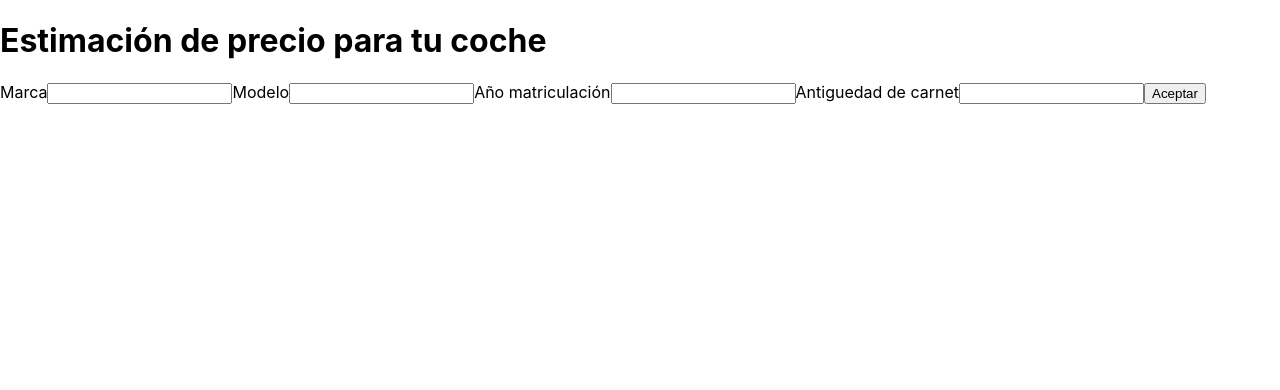
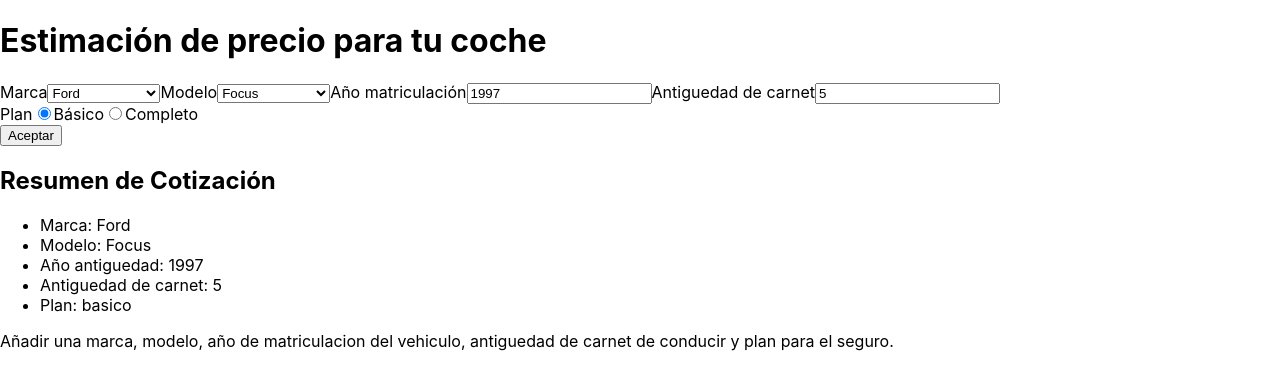
Before and after one commit to AlexanderAlvarezMarques/GS1-Final-Project, a React (Create React App) app: page /priceEstimate in a window 1280 px wide. Shown: the top 390 px of the page. Built offline with nearby package versions, Linux system fonts and the light colour scheme; no server answers.

Commit message:
se consigue ver el precio despues de elegir seguro

```diff
--- /dev/null
+++ b/src/Helper.js
@@ -0,0 +1,37 @@
+export function obtenerDiferenciaYear(year){
+    return new Date().getFullYear() - year;
+}
+
+export function calcularMarca(marca){
+
+    let incremento;
+    switch(marca){
+        case 'Mercedes' :
+            incremento = 1.60;
+            break;
+
+        case 'Audi' :
+            incremento = 1.35;
+            break;
+
+        case 'Ford' :
+            incremento = 1.15;
+            break;
+
+        case 'Toyota' :
+            incremento = 0.95;
+            break;
+
+        case 'Hyundai' :
+            incremento = 0.85;
+            break;
+
+        default:
+            break;
+    }
+    return incremento;
+}
+
+export function obtenerPlan(plan){
+    return (plan === 'basico') ? 1.20 : 1.50 ;
+}
--- a/src/componentes/PriceEstimate.js
+++ b/src/componentes/PriceEstimate.js
@@ -1,4 +1,10 @@
 import React, { useState } from 'react';
+import {obtenerDiferenciaYear} from '../Helper'
+import {calcularMarca} from '../Helper'
+import {obtenerPlan} from '../Helper'
+import Spinner from './Spinner'
+import Resultado from './Resultado'
+import Resumen from './Resumen'
 //import { Router, useHistory} from 'react-router-dom';
 //import {auth, firestore} from '../firebaseConfig';
 
@@ -7,16 +13,31 @@ const PriceEstimate = () => {
     //para rediccionar
     //let history = useHistory();
 
+    const [resumen, guardarResumen] = useState({
+        cotizacion: 0,
+        datos: {
+            marca : 'Ford',
+            modelo : 'Focus',
+            year : 1997,
+            antiguedadCarnet : 5,
+            plan : 'basico'
+        }
+      });
+
+    const [cargando, guardarCargando] = useState(false);
+
+    const {cotizacion, datos} = resumen;
 
     //state para los campos del formulario
     const [data, setData] = useState({
         marca : 'Ford',
         modelo : 'Focus',
-        añoMatricula : 1997,
-        antiguedadCarnet : 5
+        year : 1997,
+        antiguedadCarnet : 5,
+        plan : 'basico'
     });
 
-    const {marca,modelo,añoMatricula,antiguedadCarnet} = data;
+    const {marca,modelo,year,antiguedadCarnet,plan} = data;
     // estado para validaciones
     const [error, actualizarError] = useState(false);
 
@@ -32,11 +53,33 @@ const PriceEstimate = () => {
         e.preventDefault()
         console.log("he apretado el boton");
 
-        if( marca.trim() === '' || modelo.trim() === '' || añoMatricula.trim() === '' || antiguedadCarnet.trim() === ''){
+        if( marca.trim() === '' || modelo.trim() === '' || year === null || antiguedadCarnet === null || plan.trim() === ''){
             actualizarError(true);
             return;
         }
             actualizarError(false);
+
+
+            let resultado = 2000;
+            const diferencia = obtenerDiferenciaYear(year);
+            resultado-= ((diferencia*3)*resultado)/ 100;
+
+            resultado = calcularMarca(marca) * resultado;
+
+            const incrementoPlan = obtenerPlan(plan);
+            resultado = parseFloat(incrementoPlan * resultado).toFixed(2);
+            console.log(resultado)
+            guardarCargando(true);
+
+            setTimeout(()=>{
+
+                guardarCargando(false);
+
+                guardarResumen({
+                    cotizacion: Number(resultado),
+                    datos
+                });
+            },3000);
 
     }
 
@@ -49,33 +92,83 @@ const PriceEstimate = () => {
             onSubmit={getPriceEstimate}
         >
             <label>Marca</label>
-            <input
-                type="text"
+            <select
                 name="marca"
+                value= {marca}
                 onChange={actualizarState}
-            />
+            >
+                <option value="">-- Seleccione --</option>
+                <option value="Mercedes">Mercedes</option>
+                <option value="Ford">Ford</option>
+                <option value="Audi">Audi</option>
+                <option value="Toyota">Toyota</option>
+                <option value="Hyundai">Hyundai</option>
+            </select>
+
+
             <label>Modelo</label>
-            <input
-                type="text"
+            <select
                 name="modelo"
+                value= {modelo}
                 onChange={actualizarState}
-            />
+            >
+                <option value="">-- Seleccione --</option>
+                <option value="Berlina">Berlina</option>
+                <option value="Focus">Focus</option>
+                <option value="A3">A3</option>
+                <option value="Yaris">Yaris</option>
+                <option value="Tucson">Tucson</option>
+            </select>
+
             <label>Año matriculación</label>
             <input
                 type="number"
-                name="añoMatricula"
+                name="year"
+                value={year}
                 onChange={actualizarState}
             />
+
             <label>Antiguedad de carnet</label>
             <input
                 type="number"
                 name="antiguedadCarnet"
+                value={antiguedadCarnet}
                 onChange={actualizarState}
             />
+            <div>
+                <label>Plan</label>
+                <input
+                    type="radio"
+                    name="plan"
+                    value="basico"
+                    checked={plan === "basico"}
+                    onChange={actualizarState}
+                />
+                Básico
+
+                <input
+                    type="radio"
+                    name="plan"
+                    value="completo"
+                    checked={plan === "completo"}
+                    onChange={actualizarState}
+                />
+                Completo
+            </div>
             <button
                 type="submit"
             >Aceptar</button>
         </form>
+        <div>
+        { cargando ? <Spinner/> : null }
+
+        <Resumen datos={datos}/>
+
+         { !cargando ?
+          <Resultado cotizacion={cotizacion}/>
+         : null }
+        </div>
+
         </>
     );
 }
--- /dev/null
+++ b/src/componentes/Resultado.js
@@ -0,0 +1,28 @@
+import React from 'react';
+import {TransitionGroup, CSSTransition} from 'react-transition-group';
+
+const Resultado = ({cotizacion}) => {
+
+
+    return(
+    (cotizacion === 0 ) ?
+        <p> Añadir una marca, modelo,  año de matriculacion del vehiculo, antiguedad de carnet de conducir y plan para el seguro.</p>
+        : (
+            <div>
+                <TransitionGroup
+                component="span"
+                className="resultado">
+                    <CSSTransition
+                        classNames="resultado"
+                        key={cotizacion}
+                        timeout={{ enter: 500, exit: 500}}
+                    >
+                        <h3> El total es <span>{cotizacion}</span> $ </h3>
+                    </CSSTransition>
+                </TransitionGroup>
+            </div>
+        )
+    );
+
+}
+export default Resultado;
--- /dev/null
+++ b/src/componentes/Resumen.js
@@ -0,0 +1,26 @@
+import React from 'react';
+
+
+const Resumen = ({datos}) => {
+
+    const {marca, year, plan, modelo, antiguedadCarnet} = datos;
+
+    if(marca.trim() === '' || modelo.trim() === '' || year === null || antiguedadCarnet === null || plan.trim() === ''){
+        return null
+    }
+
+    return(
+        <div>
+            <h2>Resumen de Cotización</h2>
+            <ul>
+                <li>Marca: {marca}</li>
+                <li>Modelo: {modelo}</li>
+                <li>Año antiguedad: {year}</li>
+                <li>Antiguedad de carnet: {antiguedadCarnet}</li>
+                <li>Plan: {plan}</li>
+            </ul>
+        </div>
+    );
+
+}
+export default Resumen;
--- /dev/null
+++ b/src/componentes/Spinner.css
@@ -0,0 +1,121 @@
+.sk-circle {
+    margin: 100px auto;
+    width: 40px;
+    height: 40px;
+    position: relative;
+  }
+  .sk-circle .sk-child {
+    width: 100%;
+    height: 100%;
+    position: absolute;
+    left: 0;
+    top: 0;
+  }
+  .sk-circle .sk-child:before {
+    content: '';
+    display: block;
+    margin: 0 auto;
+    width: 15%;
+    height: 15%;
+    background-color: #333;
+    border-radius: 100%;
+    -webkit-animation: sk-circleBounceDelay 1.2s infinite ease-in-out both;
+            animation: sk-circleBounceDelay 1.2s infinite ease-in-out both;
+  }
+  .sk-circle .sk-circle2 {
+    -webkit-transform: rotate(30deg);
+        -ms-transform: rotate(30deg);
+            transform: rotate(30deg); }
+  .sk-circle .sk-circle3 {
+    -webkit-transform: rotate(60deg);
+        -ms-transform: rotate(60deg);
+            transform: rotate(60deg); }
+  .sk-circle .sk-circle4 {
+    -webkit-transform: rotate(90deg);
+        -ms-transform: rotate(90deg);
+            transform: rotate(90deg); }
+  .sk-circle .sk-circle5 {
+    -webkit-transform: rotate(120deg);
+        -ms-transform: rotate(120deg);
+            transform: rotate(120deg); }
+  .sk-circle .sk-circle6 {
+    -webkit-transform: rotate(150deg);
+        -ms-transform: rotate(150deg);
+            transform: rotate(150deg); }
+  .sk-circle .sk-circle7 {
+    -webkit-transform: rotate(180deg);
+        -ms-transform: rotate(180deg);
+            transform: rotate(180deg); }
+  .sk-circle .sk-circle8 {
+    -webkit-transform: rotate(210deg);
+        -ms-transform: rotate(210deg);
+            transform: rotate(210deg); }
+  .sk-circle .sk-circle9 {
+    -webkit-transform: rotate(240deg);
+        -ms-transform: rotate(240deg);
+            transform: rotate(240deg); }
+  .sk-circle .sk-circle10 {
+    -webkit-transform: rotate(270deg);
+        -ms-transform: rotate(270deg);
+            transform: rotate(270deg); }
+  .sk-circle .sk-circle11 {
+    -webkit-transform: rotate(300deg);
+        -ms-transform: rotate(300deg);
+            transform: rotate(300deg); }
+  .sk-circle .sk-circle12 {
+    -webkit-transform: rotate(330deg);
+        -ms-transform: rotate(330deg);
+            transform: rotate(330deg); }
+  .sk-circle .sk-circle2:before {
+    -webkit-animation-delay: -1.1s;
+            animation-delay: -1.1s; }
+  .sk-circle .sk-circle3:before {
+    -webkit-animation-delay: -1s;
+            animation-delay: -1s; }
+  .sk-circle .sk-circle4:before {
+    -webkit-animation-delay: -0.9s;
+            animation-delay: -0.9s; }
+  .sk-circle .sk-circle5:before {
+    -webkit-animation-delay: -0.8s;
+            animation-delay: -0.8s; }
+  .sk-circle .sk-circle6:before {
+    -webkit-animation-delay: -0.7s;
+            animation-delay: -0.7s; }
+  .sk-circle .sk-circle7:before {
+    -webkit-animation-delay: -0.6s;
+            animation-delay: -0.6s; }
+  .sk-circle .sk-circle8:before {
+    -webkit-animation-delay: -0.5s;
+            animation-delay: -0.5s; }
+  .sk-circle .sk-circle9:before {
+    -webkit-animation-delay: -0.4s;
+            animation-delay: -0.4s; }
+  .sk-circle .sk-circle10:before {
+    -webkit-animation-delay: -0.3s;
+            animation-delay: -0.3s; }
+  .sk-circle .sk-circle11:before {
+    -webkit-animation-delay: -0.2s;
+            animation-delay: -0.2s; }
+  .sk-circle .sk-circle12:before {
+    -webkit-animation-delay: -0.1s;
+            animation-delay: -0.1s; }
+
+  @-webkit-keyframes sk-circleBounceDelay {
+    0%, 80%, 100% {
+      -webkit-transform: scale(0);
+              transform: scale(0);
+    } 40% {
+      -webkit-transform: scale(1);
+              transform: scale(1);
+    }
+  }
+
+  @keyframes sk-circleBounceDelay {
+    0%, 80%, 100% {
+      -webkit-transform: scale(0);
+              transform: scale(0);
+    } 40% {
+      -webkit-transform: scale(1);
+              transform: scale(1);
+    }
+  }
--- /dev/null
+++ b/src/componentes/Spinner.js
@@ -0,0 +1,20 @@
+import React from 'react';
+import './Spinner.css';
+
+const Spinner = () => (
+<div className="sk-circle">
+  <div className="sk-circle1 sk-child"></div>
+  <div className="sk-circle2 sk-child"></div>
+  <div className="sk-circle3 sk-child"></div>
+  <div className="sk-circle4 sk-child"></div>
+  <div className="sk-circle5 sk-child"></div>
+  <div className="sk-circle6 sk-child"></div>
+  <div className="sk-circle7 sk-child"></div>
+  <div className="sk-circle8 sk-child"></div>
+  <div className="sk-circle9 sk-child"></div>
+  <div className="sk-circle10 sk-child"></div>
+  <div className="sk-circle11 sk-child"></div>
+  <div className="sk-circle12 sk-child"></div>
+</div>
+);
+export default Spinner ;
```
